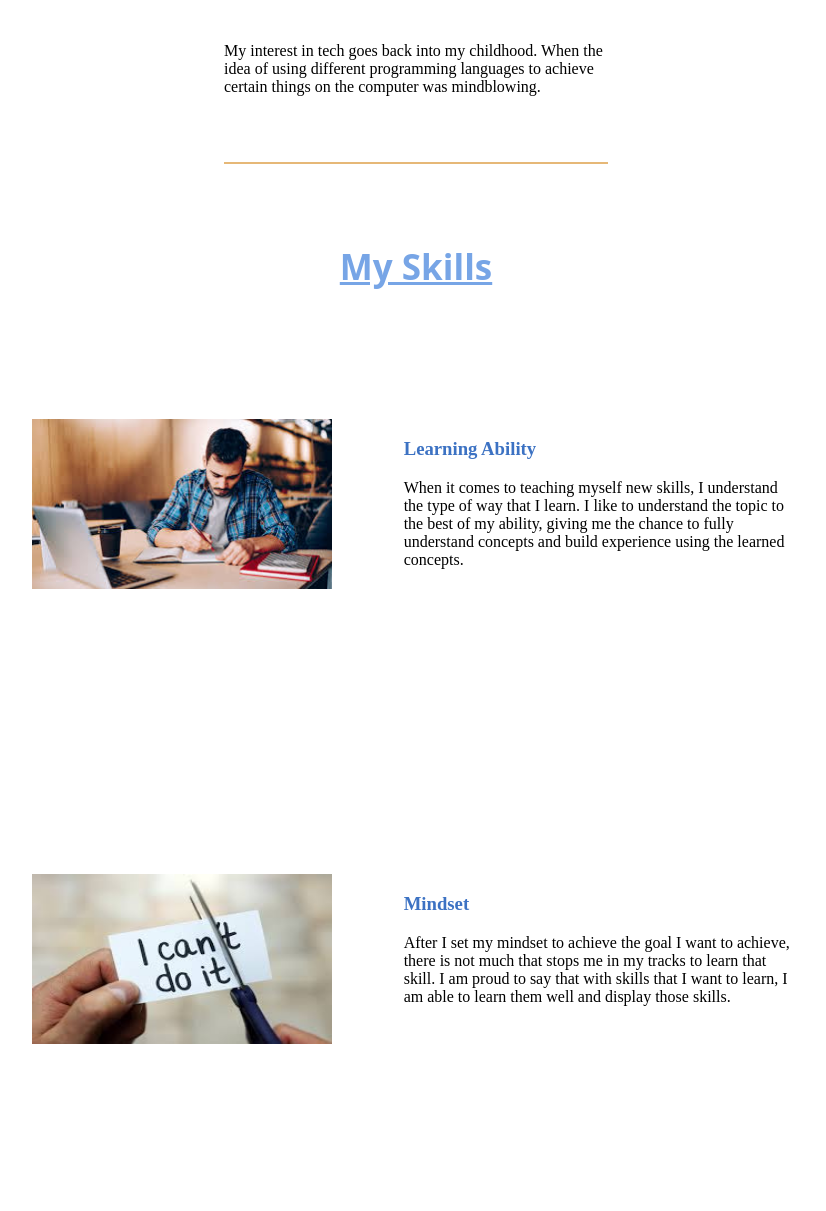
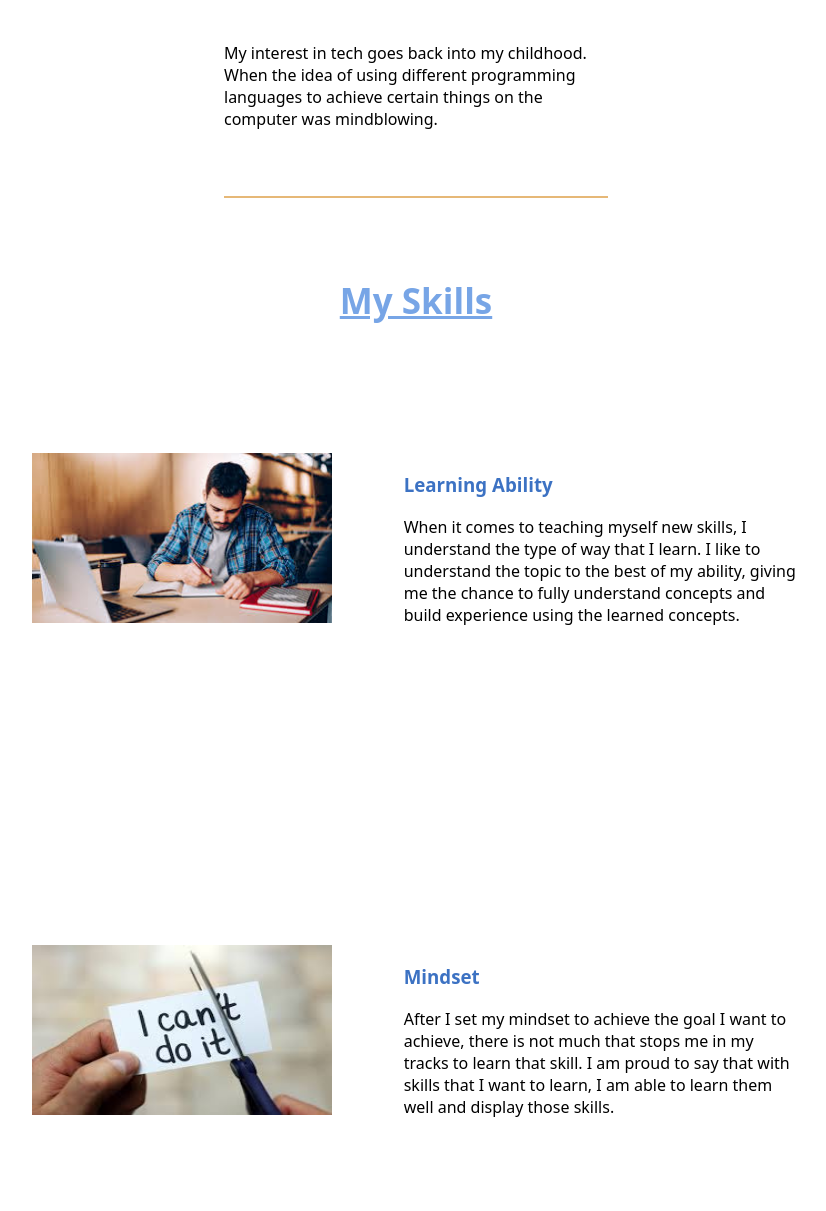
Before and after one commit to aaronxmartinez/Capstone-2, a plain HTML site: page index.html in a window 1280 px wide. Shown: the part 709-1920 px from the top of the page, without its empty margins (224-1050 px from the left). Drawn offline with Linux system fonts and the light colour scheme.

Commit message:
changed paragraoh text in html with montserrat

```diff
--- a/style.css
+++ b/style.css
@@ -46,6 +46,7 @@ h1 {
 
 .personal_text {
     width: 30%;
+    font-family: system-ui, -apple-system, BlinkMacSystemFont, 'Segoe UI', Roboto, Oxygen, Ubuntu, Cantarell, 'Open Sans', 'Helvetica Neue', sans-serif;
 }
 
 /* skills section */
@@ -76,11 +77,13 @@ h1 {
 .learning {
     color:#3c72c3;
     grid-area: 1 / 2 / 2 / 3;
+    font-family: system-ui, -apple-system, BlinkMacSystemFont, 'Segoe UI', Roboto, Oxygen, Ubuntu, Cantarell, 'Open Sans', 'Helvetica Neue', sans-serif;
 }
 
 .learning-text {
     display: grid;
     grid-area: 2 / 2 / 3 / 3;
+    font-family: system-ui, -apple-system, BlinkMacSystemFont, 'Segoe UI', Roboto, Oxygen, Ubuntu, Cantarell, 'Open Sans', 'Helvetica Neue', sans-serif;
 }
 
 /* mindset section */
@@ -97,10 +100,12 @@ h1 {
 .mindset {
     color:#3c72c3;
     grid-area: 1 / 2 / 2 / 3;
+    font-family: system-ui, -apple-system, BlinkMacSystemFont, 'Segoe UI', Roboto, Oxygen, Ubuntu, Cantarell, 'Open Sans', 'Helvetica Neue', sans-serif;
 }
 
 .mindset-text {
     grid-area: 2 / 2 / 3 / 3;
+    font-family: system-ui, -apple-system, BlinkMacSystemFont, 'Segoe UI', Roboto, Oxygen, Ubuntu, Cantarell, 'Open Sans', 'Helvetica Neue', sans-serif;
 }
 
 /* motorcycle section */
@@ -116,6 +121,7 @@ h1 {
 .motorcycle {
     color: #3c72c3;
     grid-area: 1 / 2 / 2 / 3;
+    font-family: system-ui, -apple-system, BlinkMacSystemFont, 'Segoe UI', Roboto, Oxygen, Ubuntu, Cantarell, 'Open Sans', 'Helvetica Neue', sans-serif;
 }
 
 .motorcycle-text {
@@ -150,6 +156,7 @@ h1 {
     font-size: larger;
     text-align: center;
     width: 70%;
+    font-family: system-ui, -apple-system, BlinkMacSystemFont, 'Segoe UI', Roboto, Oxygen, Ubuntu, Cantarell, 'Open Sans', 'Helvetica Neue', sans-serif;
 }
 
 .button {
```
